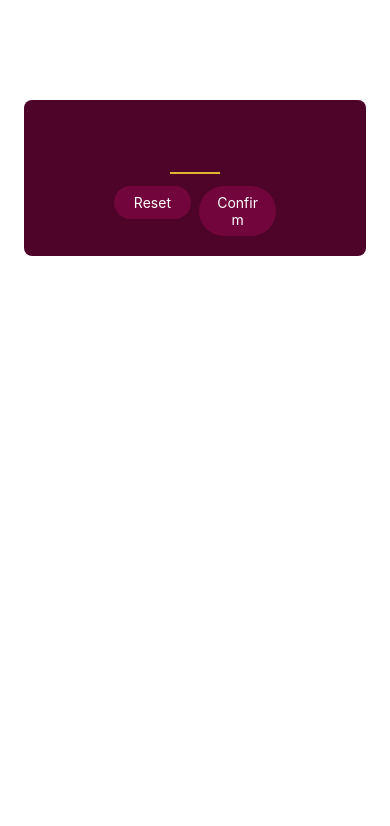
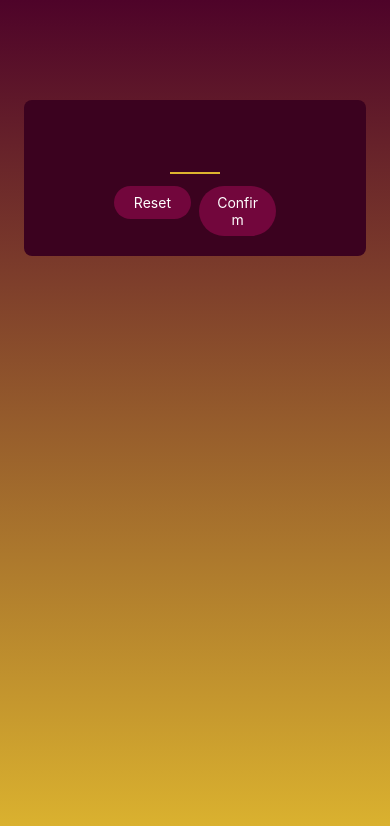
Before and after one commit to developerwill/react-native-guess-number, a React Native app: screen / in a window 390 px wide. Shown: the top 826 px of the page. Built offline with nearby package versions, Linux system fonts and the light colour scheme.

Commit message:
Linear gradient

```diff
--- a/App.js
+++ b/App.js
@@ -1,8 +1,17 @@
-import { StyleSheet } from 'react-native';
+import {StyleSheet} from 'react-native';
 import StartGame from "./screens/StartGame";
+import {LinearGradient} from "expo-linear-gradient";
 
 export default function App() {
-  return <StartGame/>
+  return(
+      <LinearGradient colors={['#4e0329', '#ddb52f']} style={styles.rootScreen}>
+        <StartGame/>
+      </LinearGradient>
+  );
 }
 
-const styles = StyleSheet.create({});
+const styles = StyleSheet.create({
+  rootScreen: {
+    flex: 1
+  }
+});
--- a/package.json
+++ b/package.json
@@ -11,6 +11,7 @@
   "dependencies": {
     "@types/react-native": "^0.70.8",
     "expo": "~47.0.9",
+    "expo-linear-gradient": "~12.0.1",
     "expo-status-bar": "~1.4.2",
     "react": "18.1.0",
     "react-native": "0.70.5"
--- a/screens/StartGame.jsx
+++ b/screens/StartGame.jsx
@@ -29,7 +29,7 @@ const styles = StyleSheet.create({
         padding: 16,
         marginTop: 100,
         marginHorizontal: 24,
-        backgroundColor: '#4e0329',
+        backgroundColor: '#3b021f',
         borderRadius: 8,
         elevation: 4
     },
```
Also changed, not shown: 1 other file (tests, documents, lock files or other folders).
